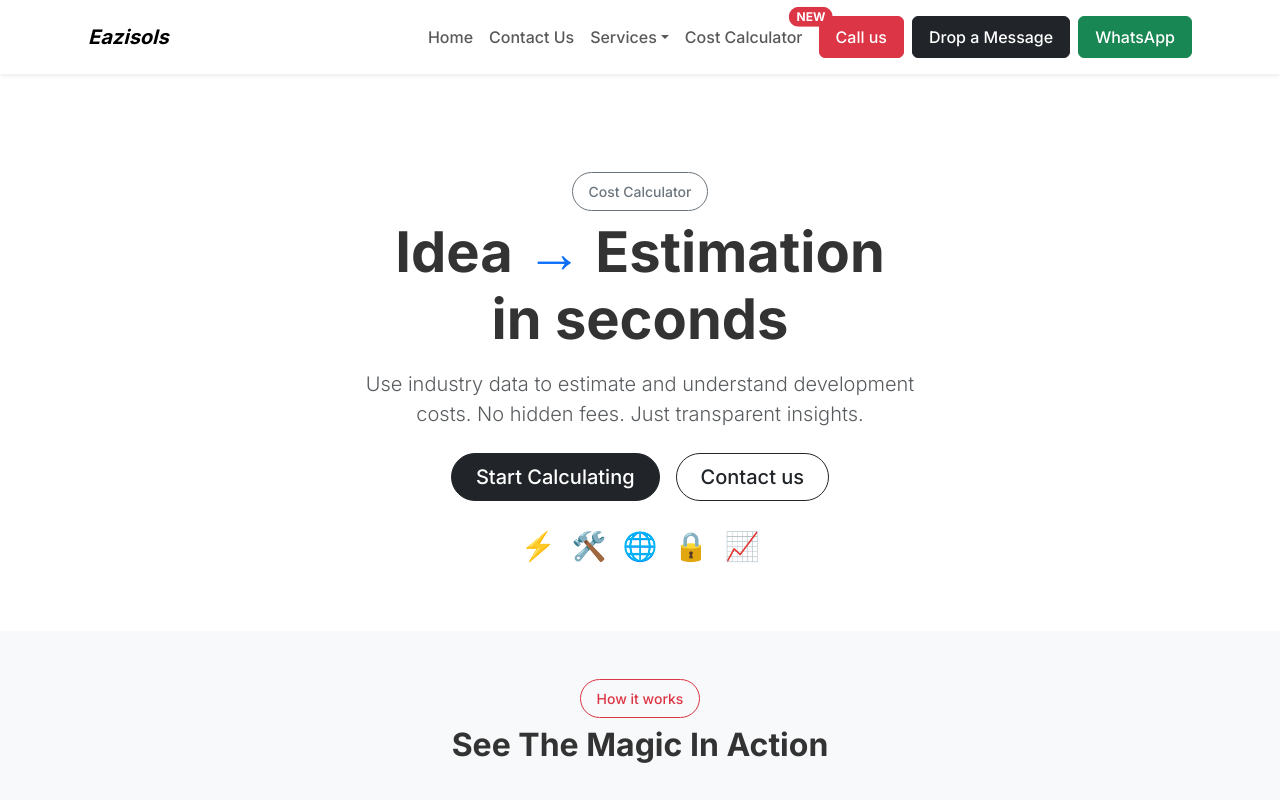
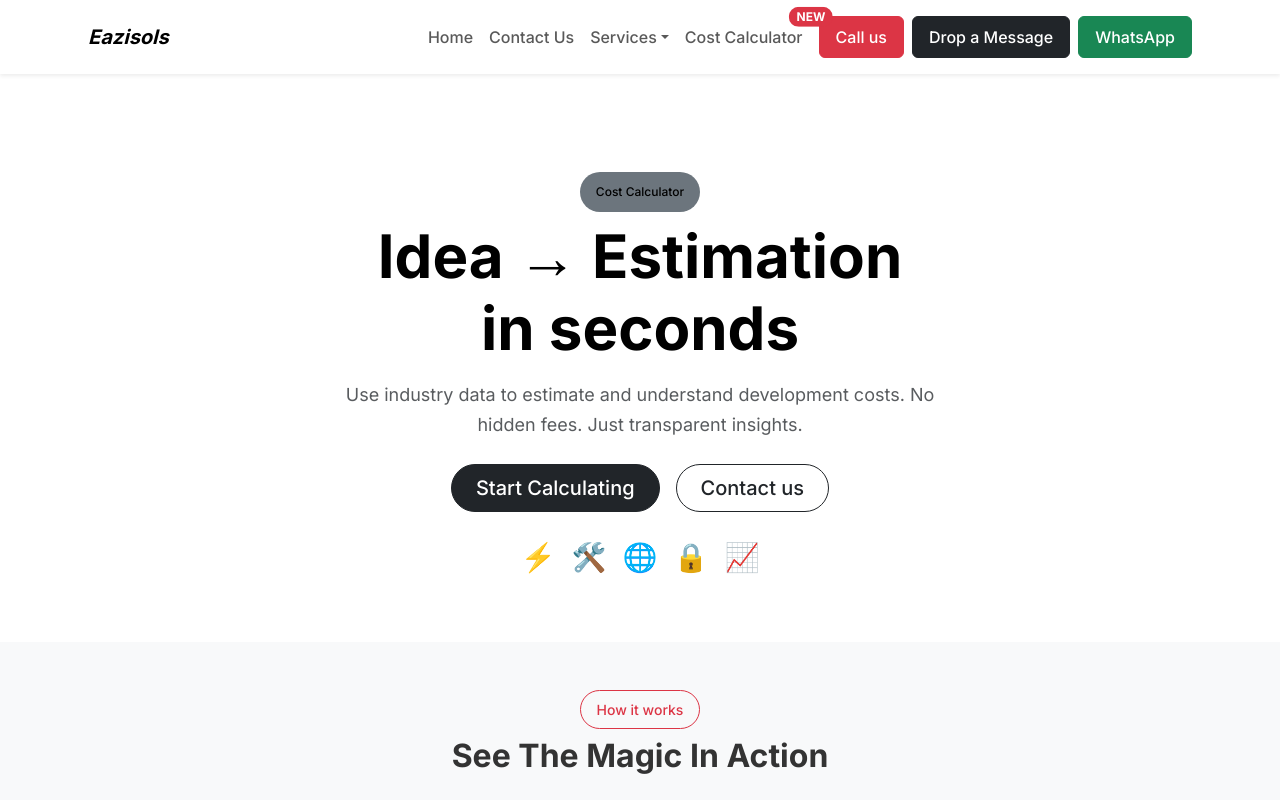
Before and after one commit to eazisols-asad/eazisols_frontend, a Next.js app: page /cost-calculator in a window 1280 px wide. Shown: the top 800 px of the page. Built offline with nearby package versions, Linux system fonts and the light colour scheme.

Commit message:
change in cost calculate screen

```diff
--- a/src/app/cost-calculator/page.js
+++ b/src/app/cost-calculator/page.js
@@ -1,4 +1,4 @@
-import { Container, Row, Col, Button, Card, Form, InputGroup } from 'react-bootstrap';
+import { Container, Row, Col, Button, Card, Form, InputGroup, Badge } from 'react-bootstrap';
 import Image from 'next/image';
 import FeatureCard from '../components/FeatureCard';
 import FAQSection from '../components/FAQSection';
@@ -49,9 +49,9 @@ export default function CostCalculatorPage() {
       <section className="text-center py-5">
         <Container>
           <div className="mb-3">
-            <Button variant="outline-secondary" size="sm" className="rounded-pill px-3 mb-2">Cost Calculator</Button>
-            <h1 className="display-4 fw-bold mb-3">Idea <span className="text-primary">&rarr;</span> Estimation<br />in seconds</h1>
-            <p className="lead text-muted mb-4" style={{maxWidth: 600, margin: '0 auto'}}>Use industry data to estimate and understand development costs. No hidden fees. Just transparent insights.</p>
+            <Badge bg="secondary" className="rounded-pill px-3 mb-2" style={{animation: 'auto ease 0s 1 normal none running none', padding: '14px', backgroundColor: '#EEEEEE !important', color: '#000000',fontWeight: 500}}>Cost Calculator</Badge>
+            <h1 className="display-4 fw-bold mb-3" style={{textAlign: 'center', marginTop: 0, marginBottom: 0, paddingBottom: 0, fontSize: '60px', lineHeight: '72px',color: '#000000'}}>Idea <span >&rarr;</span> Estimation<br />in seconds</h1>
+            <p className="lead text-muted mb-4" style={{maxWidth: 600, margin: '0 auto', textAlign: 'center', marginBottom: 0, fontFamily: 'Inter, sans-serif', fontSize: '18px', lineHeight: '30px',fontWeight: 400}}>Use industry data to estimate and understand development costs. No hidden fees. Just transparent insights.</p>
             <div className="d-flex justify-content-center gap-3 mb-4 flex-wrap">
               <Button variant="dark" size="lg" className="rounded-pill px-4">Start Calculating</Button>
               <Button variant="outline-dark" size="lg" className="rounded-pill px-4">Contact us</Button>
```
